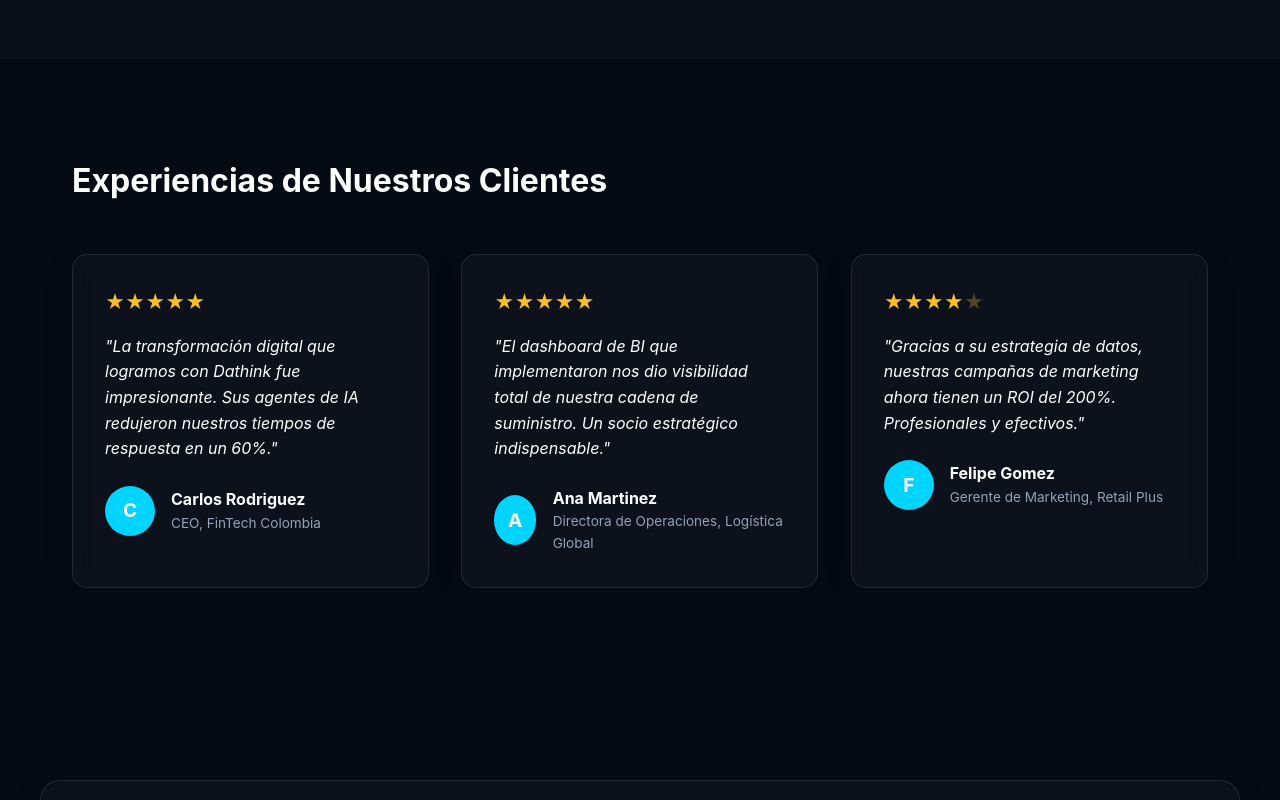
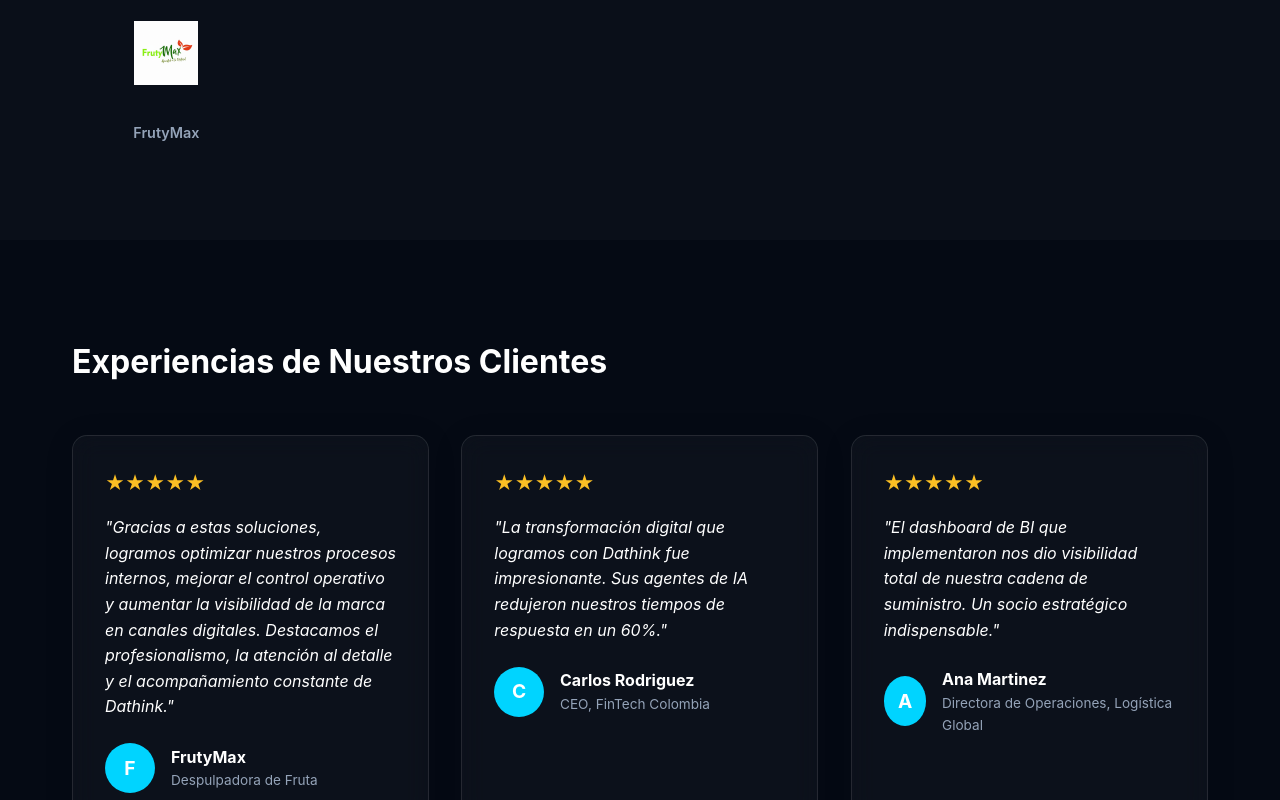
Before and after one commit to Nialmi01/dathink.com.co, a React (Vite) app: page /allies in a window 1280 px wide. Shown: the part 800-1600 px from the top of the page. Built offline with nearby package versions, Linux system fonts and the light colour scheme.

Commit message:
Add FrutyMax testimonial and logo

```diff
--- a/src/pages/Allies.jsx
+++ b/src/pages/Allies.jsx
@@ -1,5 +1,6 @@
 import { FaBuilding, FaAws, FaGoogle, FaMicrosoft, FaSlack } from 'react-icons/fa';
 import { motion } from 'framer-motion';
+import frutymaxLogo from '../assets/frutymax_logo.png';
 
 const Allies = () => {
     const partners = [
@@ -8,9 +9,16 @@ const Allies = () => {
         { name: 'InnovateX', icon: FaGoogle },
         { name: 'SoftSystems', icon: FaMicrosoft },
         { name: 'ConnectHub', icon: FaSlack },
+        { name: 'FrutyMax', icon: frutymaxLogo },
     ];
 
     const testimonials = [
+        {
+            name: "FrutyMax",
+            role: "Despulpadora de Fruta",
+            text: "Gracias a estas soluciones, logramos optimizar nuestros procesos internos, mejorar el control operativo y aumentar la visibilidad de la marca en canales digitales. Destacamos el profesionalismo, la atención al detalle y el acompañamiento constante de Dathink.",
+            rating: 5
+        },
         {
             name: "Carlos Rodriguez",
             role: "CEO, FinTech Colombia",
@@ -59,7 +67,11 @@ const Allies = () => {
                                 style={{ textAlign: 'center', fontSize: '4rem', color: 'var(--text-muted)', opacity: 0.7 }}
                                 whileHover={{ scale: 1.1, color: 'var(--primary)', opacity: 1 }}
                             >
-                                <partner.icon />
+                                {typeof partner.icon === 'string' ? (
+                                    <img src={partner.icon} alt={partner.name} style={{ height: '1em', objectFit: 'contain' }} />
+                                ) : (
+                                    <partner.icon />
+                                )}
                                 <p style={{ fontSize: '0.9rem', marginTop: '0.5rem', fontWeight: '600' }}>{partner.name}</p>
                             </motion.div>
                         ))}
```
Also changed, not shown: src/assets/frutymax_logo.png (added).
